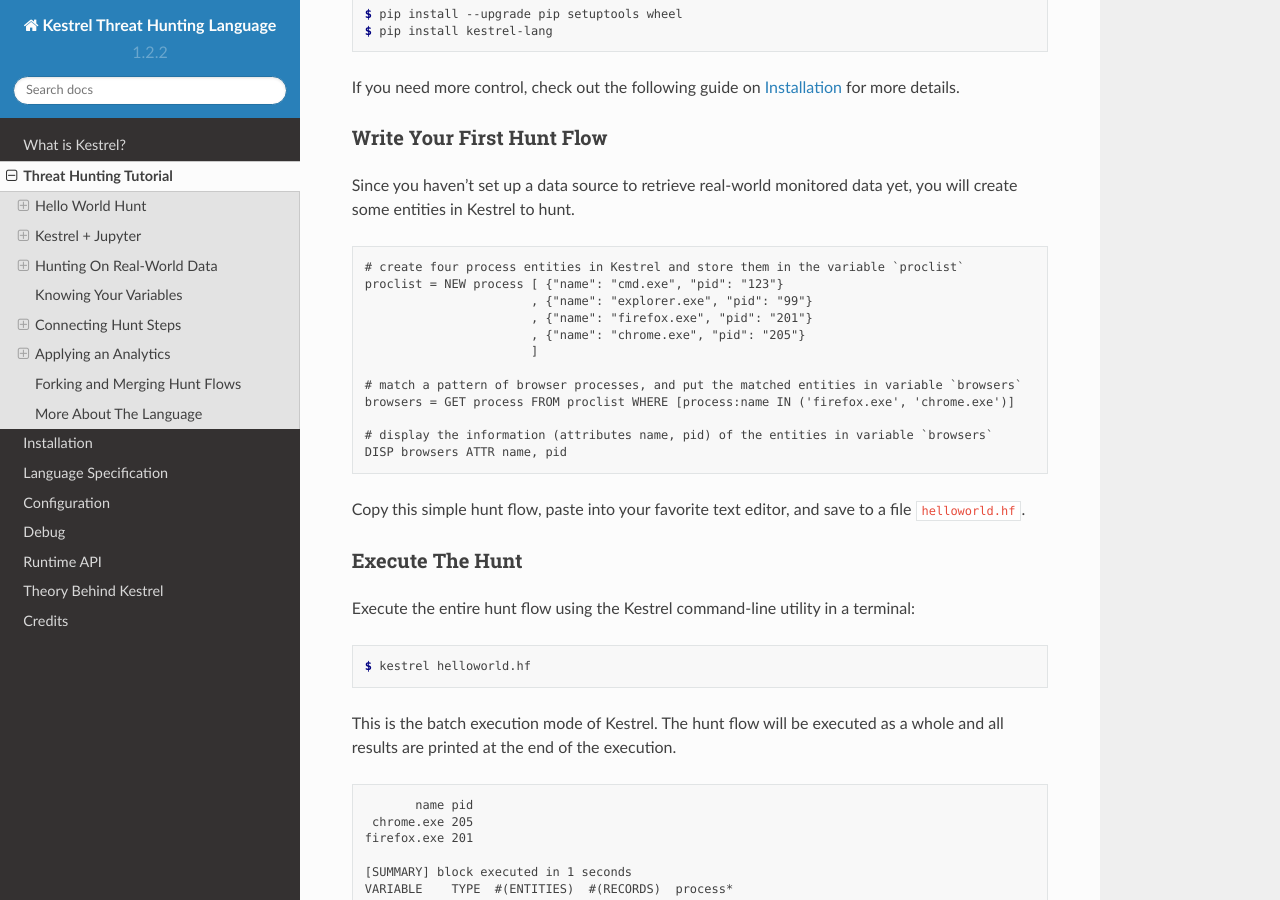
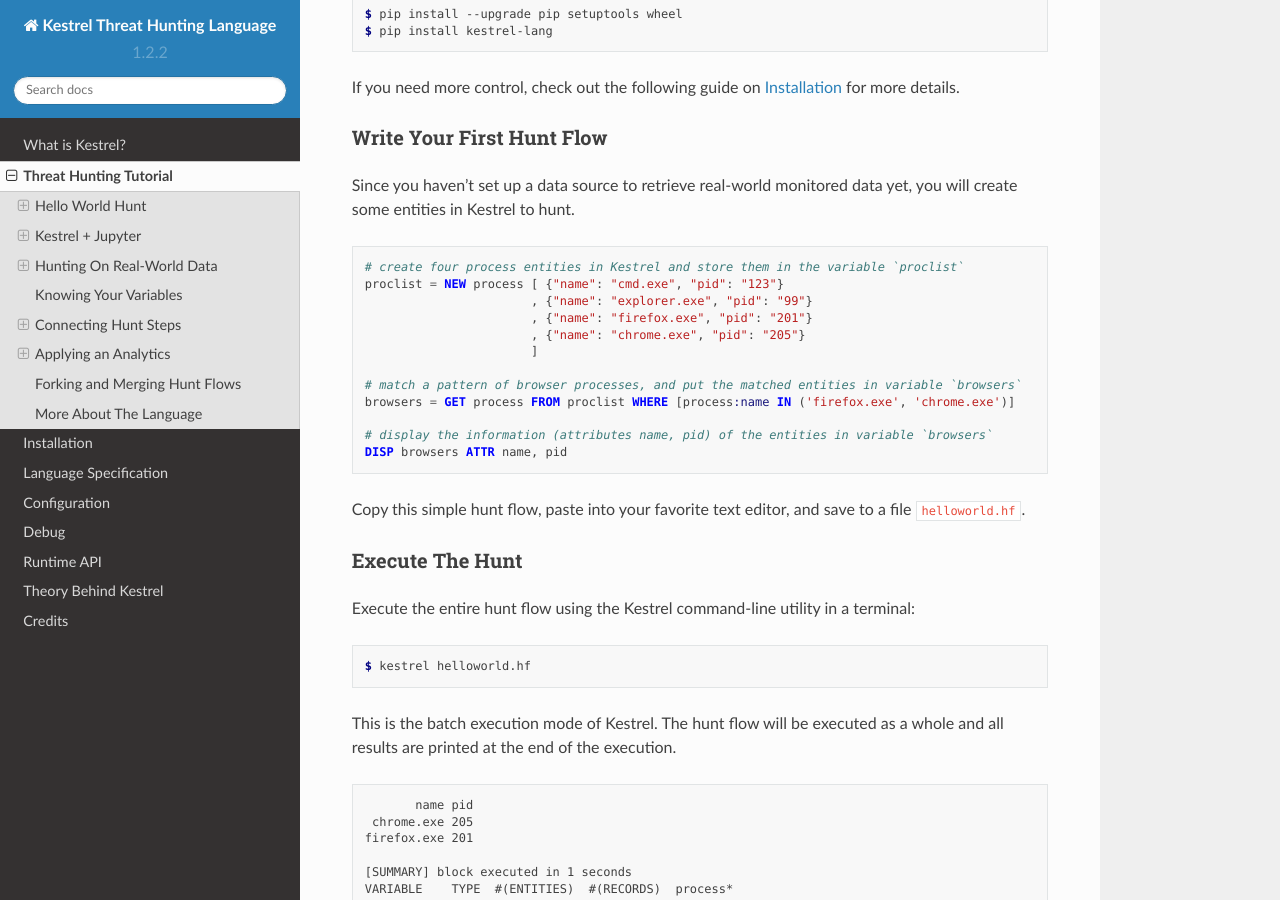
Before and after one commit to opencybersecurityalliance/kestrel-lang, a Sphinx documentation site: the page built from docs/tutorial.rst, in a window 1280 px wide and 900 px high, scrolled down 393 px. Built offline with Sphinx 7.4.7 and the Read the Docs theme 2.0.0, drawn with Linux system fonts in a browser that asks for light colours.

```diff
--- a/docs/tutorial.rst
+++ b/docs/tutorial.rst
@@ -28,7 +28,7 @@ Since you haven't set up a data source to
 retrieve real-world monitored data yet, you will create some entities in Kestrel
 to hunt.
 
-.. code-block::
+.. code-block:: elixir
 
     # create four process entities in Kestrel and store them in the variable `proclist`
     proclist = NEW process [ {"name": "cmd.exe", "pid": "123"}
```
Also changed, not shown: docs/README.rst (added, +12 -0 lines), 1 other file.
